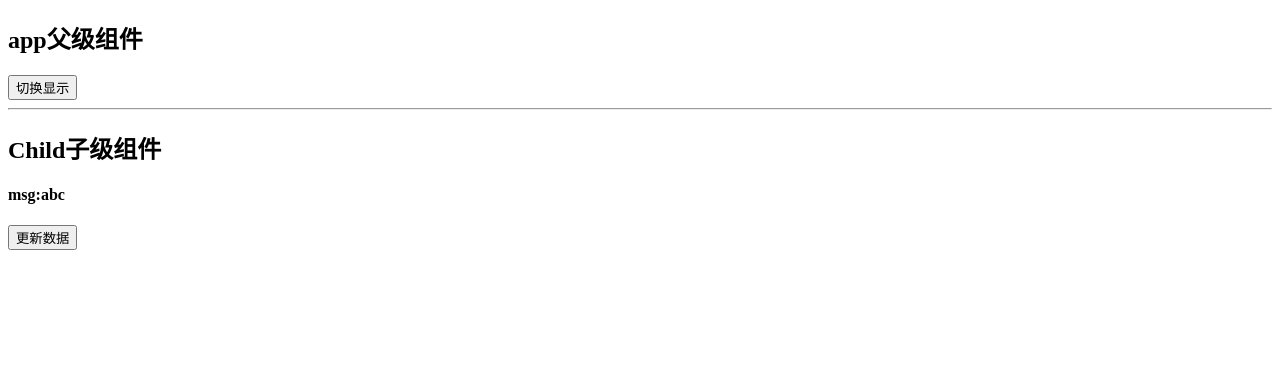
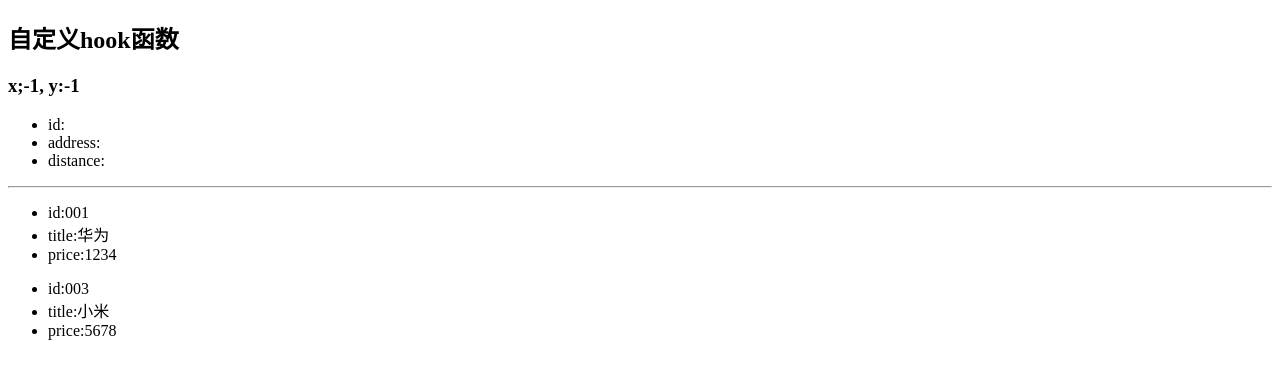
Before and after one commit to beautytiger/frontend-restudy, a Vue app in the folder 03_vue/vue3_study/: page / in a window 1280 px wide. Shown: the top 374 px of the page. Built offline with nearby package versions, Linux system fonts and the light colour scheme.

Commit message:
自定义hook函数

```diff
--- a/03_vue/vue3_study/package.json
+++ b/03_vue/vue3_study/package.json
@@ -8,6 +8,7 @@
     "lint": "vue-cli-service lint"
   },
   "dependencies": {
+    "axios": "^0.25.0",
     "core-js": "^3.6.5",
     "vue": "^3.0.0"
   },
--- /dev/null
+++ b/03_vue/vue3_study/public/data/address.json
@@ -0,0 +1,5 @@
+{
+    "id": 1,
+    "address": "上海市浦东新区",
+    "distance": "1000m"
+}
--- /dev/null
+++ b/03_vue/vue3_study/public/data/products.json
@@ -0,0 +1,12 @@
+[
+    {
+        "id": "001",
+        "title": "华为",
+        "price": 1234
+    },
+    {
+        "id": "003",
+        "title": "小米",
+        "price": 5678
+    }
+]
--- a/03_vue/vue3_study/src/App.vue
+++ b/03_vue/vue3_study/src/App.vue
@@ -1,19 +1,54 @@
 <template>
-  <h2>app父级组件</h2>
-  <button @click="isShow=!isShow">切换显示</button>
+  <h2>自定义hook函数</h2>
+  <h3>x;{{x}}, y:{{y}}</h3>
+  <h4 v-if="loading">正在加载中...</h4>
+  <h4 v-else-if="errorMsg">错误信息:{{ errorMsg }}</h4>
+  <ul v-else>
+    <li>id:{{ data.id }}</li>
+    <li>address:{{ data.address }}</li>
+    <li>distance:{{ data.distance }}</li>
+  </ul>
   <hr>
-  <child v-if="isShow"/>
+  <ul v-for="item in data" :key="item.id">
+    <li>id:{{ item.id }}</li>
+    <li>title:{{ item.title }}</li>
+    <li>price:{{ item.price }}</li>
+  </ul>
 </template>
 <script lang="ts">
-import { defineComponent, ref } from "vue";
-import Child from './components/Child.vue';
+import { defineComponent, watch } from "vue";
+import useMousePostion from "./hooks/useMousePosition"
+import useRequests from "./hooks/useRequests"
+
+//定义接口约束对象类型
+// interface AddressData{
+//   id:number;
+//   address:string;
+//   distance:number;
+// }
+interface ProductData{
+  id:number;
+  title:string;
+  price:number;
+}
 export default defineComponent({
-  components: { Child },
   name: "App",
-  setup() {
-    const isShow = ref(true)
+  //收集点击坐标
+  setup(){
+    const{ x, y } = useMousePostion()
+    // const{loading, data, errorMsg} = useRequests<AddressData>("/data/address.json")
+    const{loading, data, errorMsg} = useRequests<ProductData[]>("/data/products.json")
+    watch(data, ()=>{
+      if (data.value) {
+        console.log(data.value.length);
+      }
+    })
     return {
-      isShow
+      x,
+      y,
+      loading,
+      data,
+      errorMsg
     }
   }
 })
--- a/03_vue/vue3_study/src/components/Child.vue
+++ /dev/null
@@ -1,65 +0,0 @@
-<template>
-  <h2>Child子级组件</h2>
-  <h4>msg:{{msg}}</h4>
-  <button @click="update">更新数据</button>
-</template>
-<script lang="ts">
-import { defineComponent, ref, onBeforeMount, onMounted, onBeforeUpdate, onUpdated, onBeforeUnmount, onUnmounted } from "vue";
-export default defineComponent({
-  name: "Child",
-  //vue2中的生命周期钩子
-  beforeCreate() {
-      console.log("2.x中的beforeCreate")
-  },
-  created() {
-      console.log("2.x中的created")
-  },
-  beforeMount() {
-      console.log("2.x中的beforeMount")
-  },
-  mounted() {
-      console.log("2.x中的mounted")
-  },
-  beforeUpdate(){
-      console.log("2.x中的beforeUpdate")
-  },
-  updated() {
-      console.log("2.x中的updated")
-  },
-  beforeUnmount() {
-      console.log("2.x中的beforeDestroy, 3.0中是beforeUnount")
-  },
-  unmounted() {
-      console.log("2.x中的destroyed， 3.0中是unmounted")
-  },
-  setup (){
-      console.log("3.x中的 setup")
-      const msg = ref("abc")
-      const update = ()=>{
-          msg.value += '-'
-      }
-      onBeforeMount(()=>{
-          console.log("3.x中的 onBeforeMount")
-      })
-      onMounted(()=>{
-          console.log("3.x中的 onMounted")
-      })
-      onBeforeUpdate(()=>{
-          console.log("3.x中的 onBeforeUpdate")
-      })
-      onUpdated(()=>{
-          console.log("3.x中的 onUpdated")
-      })
-      onBeforeUnmount(()=>{
-          console.log("3.x中的 onBeforeUnmount")
-      })
-      onUnmounted(()=>{
-          console.log("3.x中的 onUnmounted")
-      })
-      return {
-          msg,
-          update
-      }
-  }
-})
-</script>
--- /dev/null
+++ b/03_vue/vue3_study/src/hooks/useMousePosition.ts
@@ -0,0 +1,23 @@
+import { ref, onMounted, onBeforeUnmount } from "vue";
+
+export default function(){
+    const x = ref(-1)
+    const y = ref(-1)
+    //点击事件回调函数
+    const clickHandler = (event:MouseEvent) => {
+      x.value = event.pageX
+      y.value = event.pageY
+    }
+    //页面加载完毕
+    onMounted(()=>{
+      window.addEventListener('click', clickHandler)
+    })
+    //页面卸载前
+    onBeforeUnmount(()=>{
+      window.removeEventListener('click', clickHandler)
+    })
+    return {
+        x,
+        y
+        }
+}
--- /dev/null
+++ b/03_vue/vue3_study/src/hooks/useRequests.ts
@@ -0,0 +1,22 @@
+import { ref } from 'vue';
+import axios from 'axios';
+
+//发送ajax的请求
+export default function <T>(url: string) {
+    const loading = ref(true)
+    const data = ref<T | null>(null) //坑，数据类型会变
+    const errorMsg = ref('')
+    //发送请求
+    axios.get(url).then((response) => {
+        loading.value = false;
+        data.value = response.data;
+    }).catch(e => {
+        loading.value = false
+        errorMsg.value = e.message || "未知错误"
+    })
+    return {
+        loading,
+        data,
+        errorMsg
+    }
+}
```
